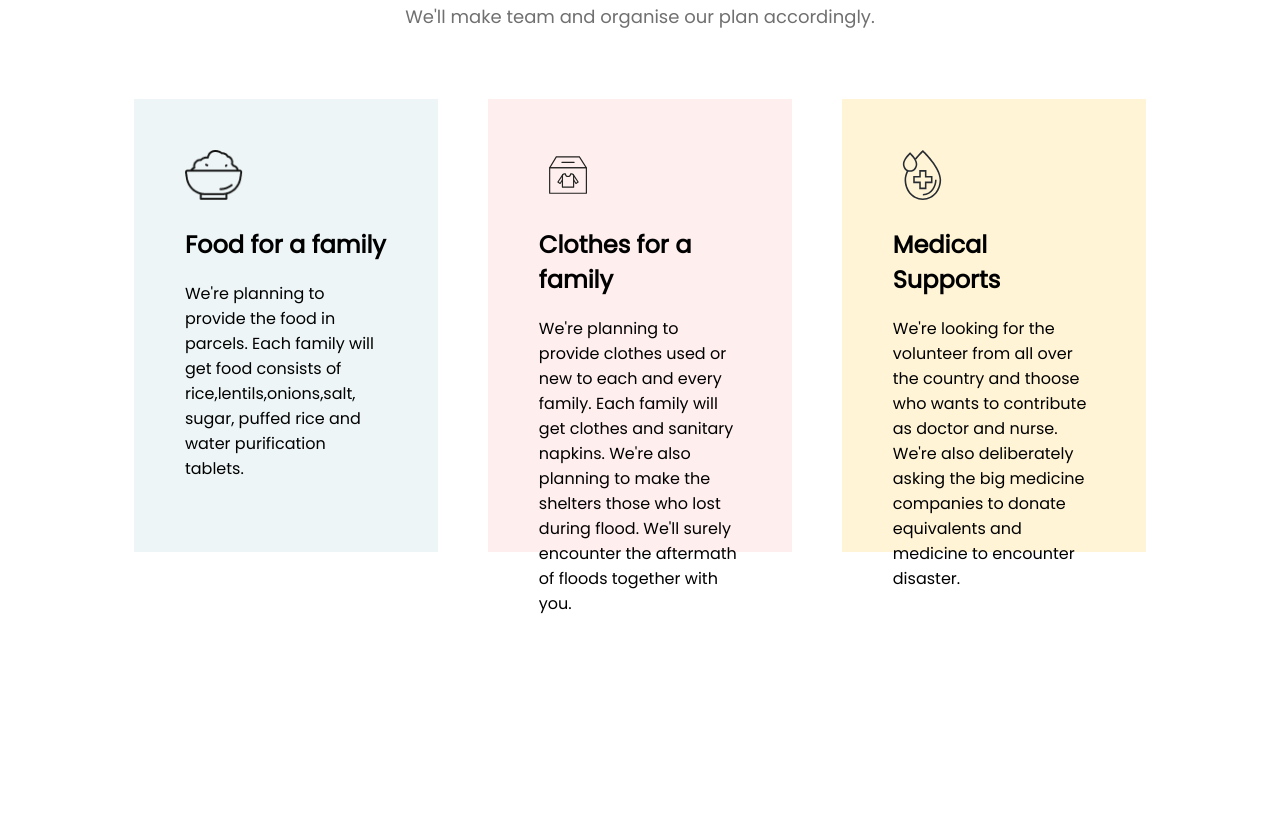
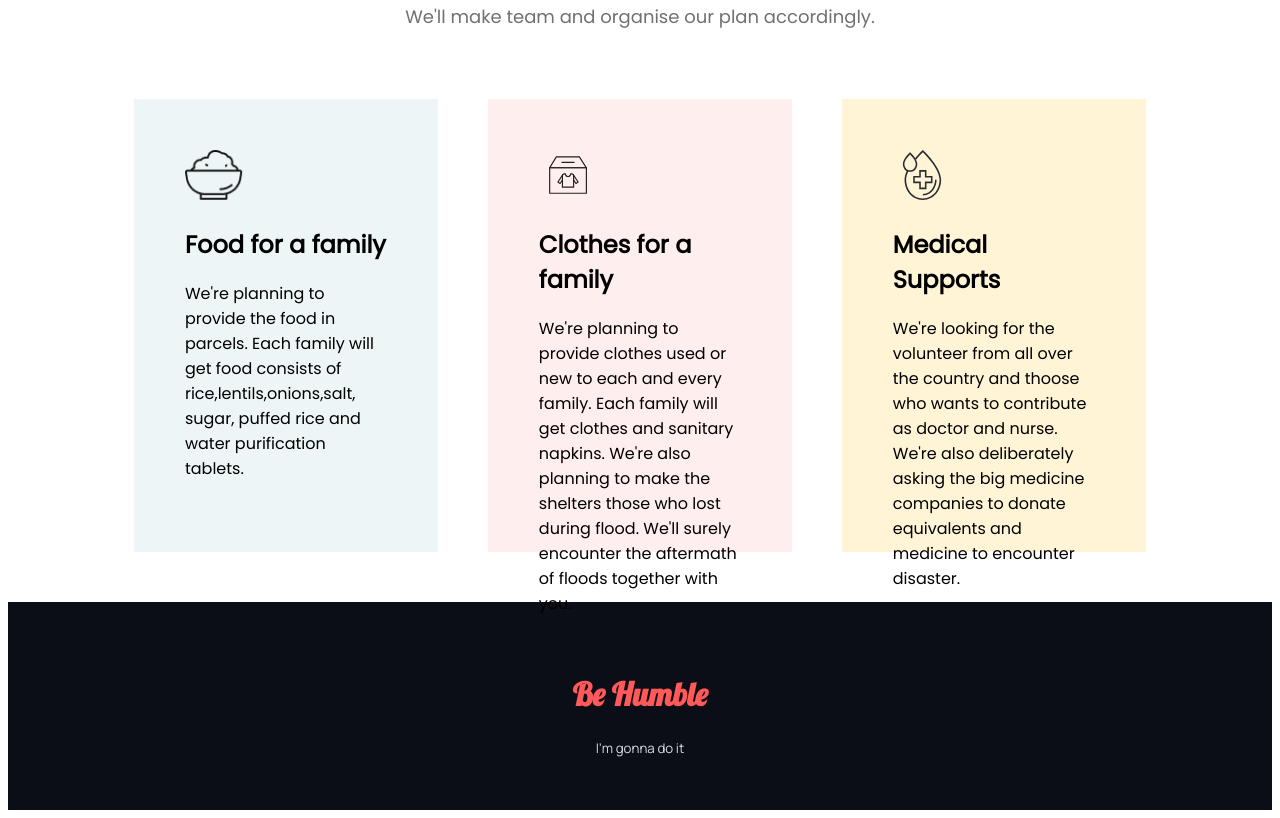
Before and after one commit to HasanMdKamrul/donate-today, a plain HTML site: page index.html in a window 1280 px wide. Shown: the part 1636-2454 px from the top of the page. Before the commit the page ends 2252 px from the top, so only its background shows below. Drawn offline with Linux system fonts and the light colour scheme.

Commit message:
footer section completed

```diff
--- a/css/style.css
+++ b/css/style.css
@@ -155,3 +155,19 @@ input[type="text"] {
 #card-three {
   background-color: #fff4d6;
 }
+
+footer h1 {
+  font-family: "Lobster", cursive;
+  color: #ff5959;
+}
+
+footer small {
+  font-family: "Manrope", sans-serif;
+  color: #d9dbe1;
+}
+
+footer {
+  background-color: #0b0d17;
+  padding: 50px;
+  margin-top: 50px;
+}
--- a/index.html
+++ b/index.html
@@ -10,6 +10,18 @@
     <link rel="preconnect" href="https://fonts.gstatic.com" crossorigin />
     <link
       href="https://fonts.googleapis.com/css2?family=Poppins&display=swap"
+      rel="stylesheet"
+    />
+    <link rel="preconnect" href="https://fonts.googleapis.com" />
+    <link rel="preconnect" href="https://fonts.gstatic.com" crossorigin />
+    <link
+      href="https://fonts.googleapis.com/css2?family=Lobster&display=swap"
+      rel="stylesheet"
+    />
+    <link rel="preconnect" href="https://fonts.googleapis.com" />
+    <link rel="preconnect" href="https://fonts.gstatic.com" crossorigin />
+    <link
+      href="https://fonts.googleapis.com/css2?family=Manrope&display=swap"
       rel="stylesheet"
     />
   </head>
@@ -102,4 +114,8 @@
       </div>
     </section>
   </body>
+  <footer class="centrealign">
+    <h1>Be Humble</h1>
+    <small>I'm gonna do it</small>
+  </footer>
 </html>
```
